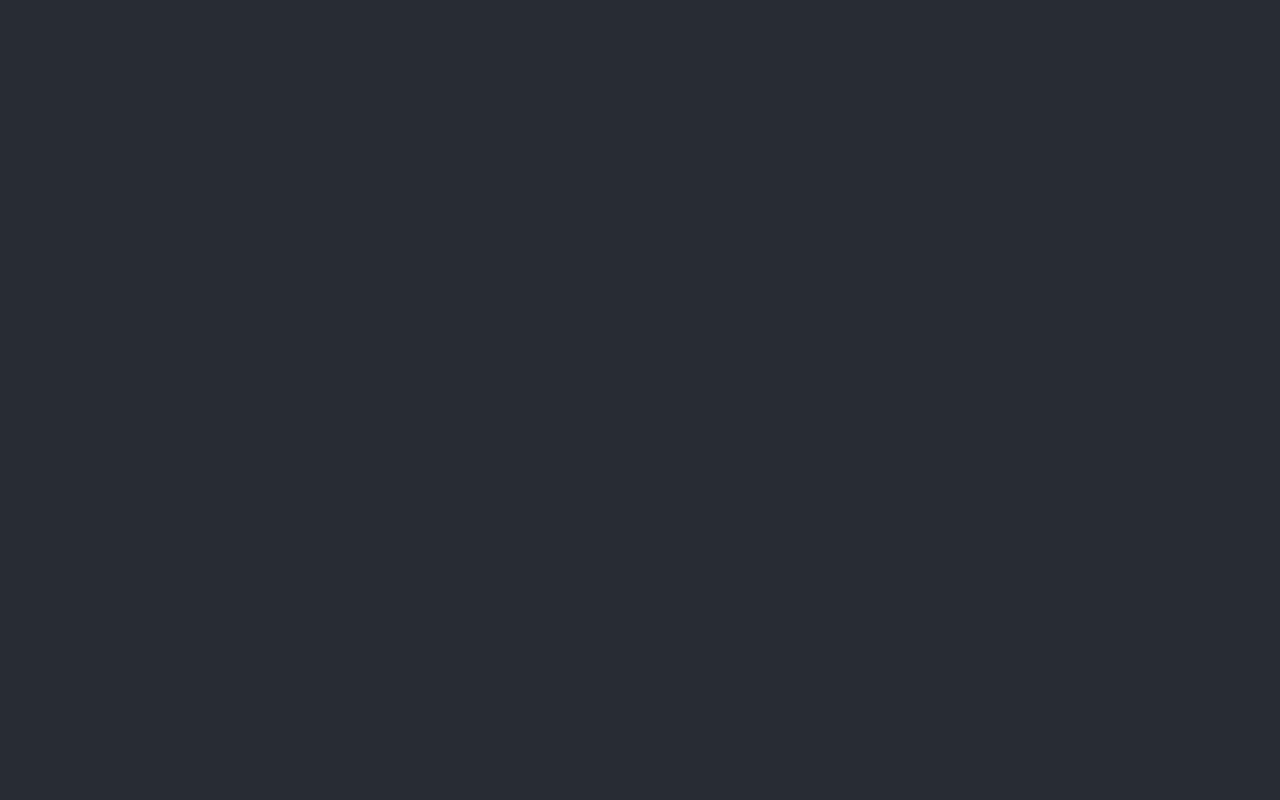
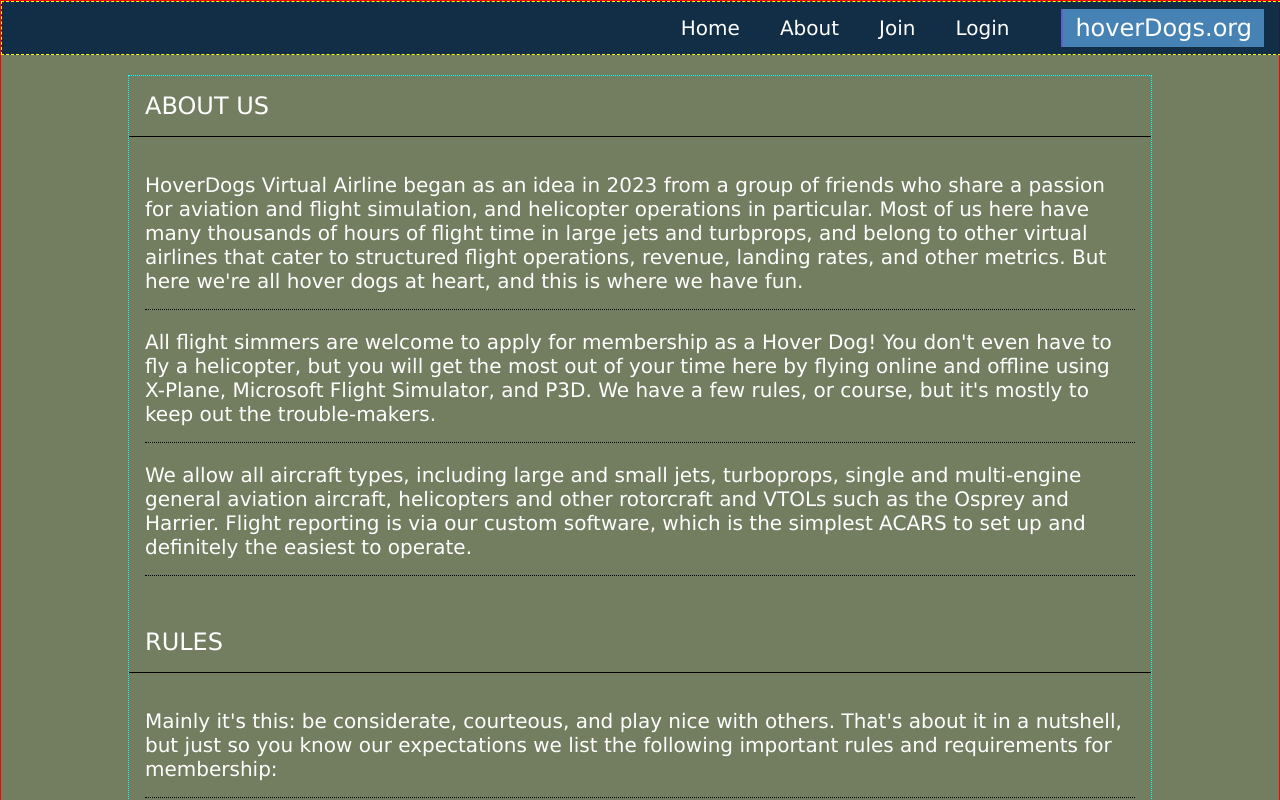
Before and after one commit to gHashFlyer/dhlva, a React (Create React App) app: page / in a window 1280 px wide. Shown: the top 800 px of the page. Built offline with nearby package versions, Linux system fonts and the light colour scheme.

Commit message:
end of day

```diff
--- a/package.json
+++ b/package.json
@@ -8,6 +8,7 @@
     "@testing-library/user-event": "^13.5.0",
     "react": "^18.2.0",
     "react-dom": "^18.2.0",
+    "react-router-dom": "^6.10.0",
     "react-scripts": "5.0.1",
     "web-vitals": "^2.1.4"
   },
--- a/public/index.html
+++ b/public/index.html
@@ -10,10 +10,7 @@
       content="Web site created using create-react-app"
     />
     <link rel="apple-touch-icon" href="%PUBLIC_URL%/logo192.png" />
-    <!--
-      manifest.json provides metadata used when your web app is installed on a
-      user's mobile device or desktop. See https://developers.google.com/web/fundamentals/web-app-manifest/
-    -->
+
     <link rel="manifest" href="%PUBLIC_URL%/manifest.json" />
     <!--
       Notice the use of %PUBLIC_URL% in the tags above.
@@ -24,20 +21,11 @@
       work correctly both with client-side routing and a non-root public URL.
       Learn how to configure a non-root public URL by running `npm run build`.
     -->
-    <title>React App</title>
+    <title>DHL VA 0.1</title>
   </head>
   <body>
     <noscript>You need to enable JavaScript to run this app.</noscript>
     <div id="root"></div>
-    <!--
-      This HTML file is a template.
-      If you open it directly in the browser, you will see an empty page.
 
-      You can add webfonts, meta tags, or analytics to this file.
-      The build step will place the bundled scripts into the <body> tag.
-
-      To begin the development, run `npm start` or `yarn start`.
-      To create a production bundle, use `npm run build` or `yarn build`.
-    -->
   </body>
 </html>
--- a/src/App.css
+++ b/src/App.css
@@ -1,38 +1,104 @@
-.App {
-  text-align: center;
+:root{
+  --header-bgcolor: rgba(2, 32, 68, 0.85);
+  --menu-color: rgba(48, 53, 85, 0.85);
 }
 
-.App-logo {
-  height: 40vmin;
-  pointer-events: none;
+*, *::before, *::after {
+  box-sizing: border-box;
+}
+body{
+  background-color: rgb(115, 126, 96);
+
 }
 
-@media (prefers-reduced-motion: no-preference) {
-  .App-logo {
-    animation: App-logo-spin infinite 20s linear;
-  }
+.main-wrapper{
+  /* display:flex;
+  flex-direction: column; */
+  /* align-content: space-between; */
+  border:1px solid red;
+  /* height: 100vh; */
+
 }
 
-.App-header {
-  background-color: #282c34;
-  min-height: 100vh;
-  display: flex;
-  flex-direction: column;
-  align-items: center;
-  justify-content: center;
-  font-size: calc(10px + 2vmin);
+/* HEADER AND NAVIGATION MENUS */
+/* -------------------------------------------------------------------------------------------- */
+.header {
+  display:block;
+  border:1px dashed yellow;
+  background: var(--header-bgcolor);
+  text-align: center;
+  position: fixed;
+  /* z-index:999; */
+  width:100vw;
+  font-family: Verdana, Geneva, Tahoma, sans-serif;
   color: white;
 }
 
-.App-link {
-  color: #61dafb;
+.menu{
+  background-color: var(--menucolor);
+  display: flex;
+  justify-content: flex-end;
+
+}
+.menu-item{
+  display: inline-block;
+  color: white;
+  background-color: transparent;
+  font-size: 20px;
+  padding: 14px 20px;
+}
+.menu-item a, a:visited, a:active{
+  text-decoration: none;
+  color:white;
+}
+.menu-item a:hover{
+  text-decoration: none;
+  color:yellow;
+  border-top:2px solid yellow;
+}
+.menu-item-logo{
+  align-self: center;
+  font-size: 24px;
+  /* margin-left:auto; */
+  margin-right: 1rem;
+  border-left: 2px solid rgb(94, 94, 207);
+  padding:0.2em;
+  padding-left: 0.5em;
+  padding-right: 0.5em;
+  background:steelblue;
+  margin-left: 2rem;
+  /* margin-right: 2rem; */
 }
 
-@keyframes App-logo-spin {
-  from {
-    transform: rotate(0deg);
-  }
-  to {
-    transform: rotate(360deg);
-  }
+
+/* BODY */
+/* -------------------------------------------------------------------------------------------- */
+
+.home{
+
+  border:1px dotted cyan;
+  color:white;
+
+  width: 80vw;
+  margin: auto;
+  margin-top:4.6rem;
 }
+.home-section{
+  font-family: Verdana, Geneva, Tahoma, sans-serif;
+
+}
+.home-section-label{
+  font-size: 24px;
+  padding: 1rem;
+  border-bottom: 1px solid black;
+}
+.home-section-content{
+  font-size: 20px;
+  padding: 1rem;
+
+}
+
+.home-section-content p{
+  border-bottom: 1px dotted black;
+  padding-bottom:1rem;
+}
--- a/src/App.js
+++ b/src/App.js
@@ -1,12 +1,21 @@
+import React from 'react';
+import { Routes, Route, useNavigate } from "react-router-dom";
+import './App.css';
 
-import './App.css';
+import Header from "./components/Header"
+import Home from "./components/Home"
 
 function App() {
   return (
-    <div className="App">
-      <header className="App-header">
-      </header>
-    </div>
+<React.Fragment>
+  <div className='main-wrapper'>
+    <Header />
+    <Home />
+  </div>
+
+
+  {/* <Route path="/feedback" element={<Feedback/>}/> */}
+</React.Fragment>
   );
 }
 
--- /dev/null
+++ b/src/components/Header.js
@@ -0,0 +1,18 @@
+import React from "react";
+// import "../App.css"
+
+const Header = (props) => {
+    return <React.Fragment>
+        <div className="header">
+            <div className="menu">
+                <div className="menu-item"><a href='#'>Home</a></div>
+                <div className="menu-item"><a href='#'>About</a></div>
+                <div className="menu-item"><a href='#'>Join</a></div>
+                <div className="menu-item"><a href='#'>Login</a></div>
+                <div className="menu-item-logo">hoverDogs.org</div>
+            </div>
+        </div>
+
+    </React.Fragment>
+}
+export default Header;
--- /dev/null
+++ b/src/components/Home.js
@@ -0,0 +1,55 @@
+import React from "react";
+
+// import bg_image from "../images/bgimage.png"
+
+const Home=()=>{
+    return(
+        <React.Fragment>
+            <div className="home">
+
+                <div className="home-section">
+                    <div className="home-section-label">ABOUT US</div>
+                    <div className="home-section-content">
+                        <p>
+                        HoverDogs Virtual Airline began as an idea in 2023 from a group of friends who share a passion
+                        for aviation and flight simulation, and helicopter operations in particular. Most of us here have many
+                        thousands of hours of flight time in large jets and turbprops, and belong to other virtual airlines
+                        that cater to structured flight operations, revenue, landing rates, and other metrics. But here we're all
+                        hover dogs at heart, and this is where we have fun.
+                        </p>
+                        <p>
+                        All flight simmers are welcome to apply for membership as a Hover Dog! You don't even have to fly a helicopter, but
+                        you will get the most out of your time here by flying online and offline using X-Plane, Microsoft Flight Simulator, and P3D.
+                        We have a few rules, or course, but it's mostly to keep out the trouble-makers.
+                        </p>
+                        <p>
+                        We allow all aircraft types, including large and small jets, turboprops, single and multi-engine general aviation aircraft,
+                        helicopters and other rotorcraft and VTOLs such as the Osprey and Harrier.  Flight reporting is via our custom software, which
+                        is the simplest ACARS to set up and definitely the easiest to operate.
+                        </p>
+                    </div>
+
+                </div>
+
+                <div className="home-section">
+                    <div className="home-section-label">RULES</div>
+                    <div className="home-section-content">
+                        <p>
+                        Mainly it's this: be considerate, courteous, and play nice with others.  That's about it in a nutshell, but just
+                        so you know our expectations we list the following important rules and requirements for membership:
+                        </p>
+                        <ol>
+                            <li>You are a member of our Discord server.</li>
+                            <li>You have logged at least 25 hours as a pilot on VATSIM.</li>
+                            <li>You have a valid and active email address.</li>
+                            <li>You agree to our privacy policy, Discord policy, and rules.</li>
+                        </ol>
+                    </div>
+
+                </div>
+
+            </div>
+        </React.Fragment>
+    )
+}
+export default Home;
```
Also changed, not shown: src/images/bgimage.png (added), 1 other file (tests, documents, lock files or other folders).
